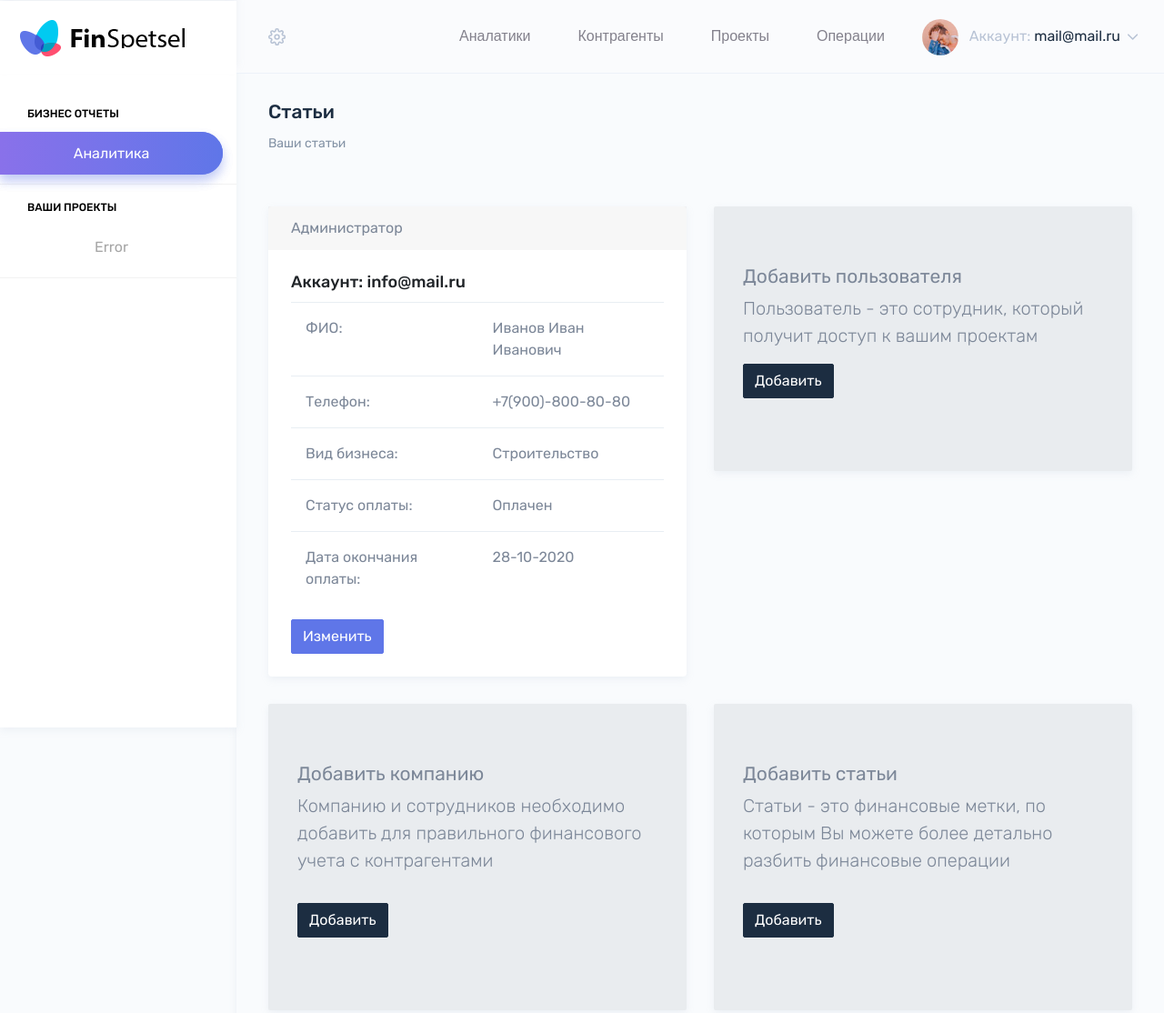
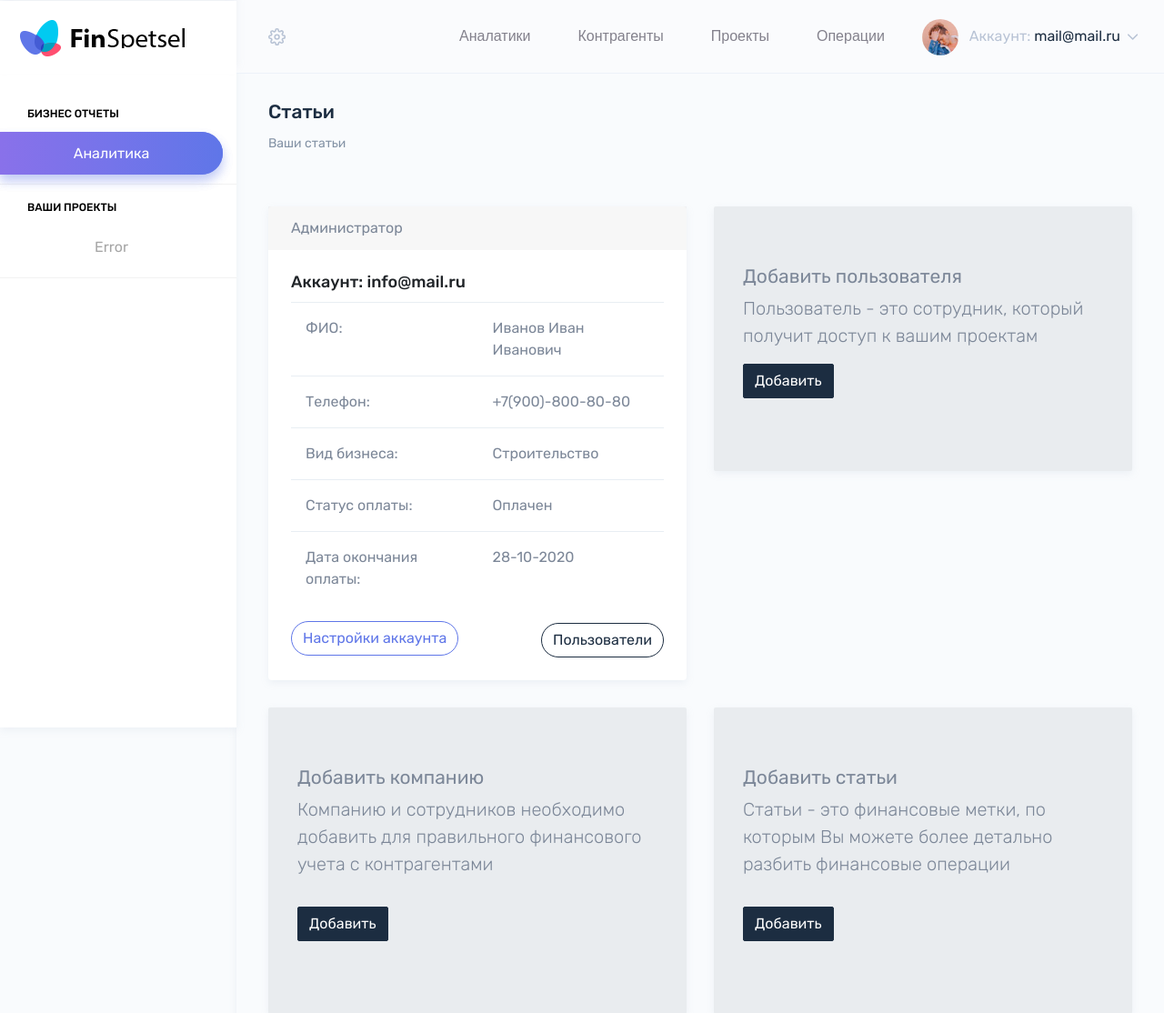
Before and after one commit to MkTverHub/FinsProject, a Spring Boot app: page /UserSettings in a window 1280 px wide. Shown: the top 1114 px of the page at 91% size. Run offline with Spring Boot 4, Linux system fonts and the light colour scheme; the visitor is signed in with stand-in values (Sample User, id 1); data that the repository does not hold is empty; some of the project's set-up classes (security, data sources, template engines, error pages and the like) are left out, and stand-ins take their place; some libraries are stand-ins or nearby versions.

Commit message:
U likimiks

```diff
--- a/basicFins/src/main/resources/templates/Fins_Account_Settings.html
+++ b/basicFins/src/main/resources/templates/Fins_Account_Settings.html
@@ -83,7 +83,10 @@
                                     </tr>
                                 </tbody>
                                 </table>
-                            <a href="javascript:void(0)" class="btn btn-primary">Изменить</a>
+                                <div class="d-flex d-lg-flex d-md-block align-items-center">
+                                    <div class="font-weight-normal mb-0 w-100 text-truncate"><button type="submit" class="btn waves-effect waves-light btn-rounded btn-outline-info">Настройки аккаунта</button></div>
+                                    <div class="ml-auto mt-md-1"><button type="submit" class="btn waves-effect waves-light btn-rounded btn-outline-dark">Пользователи</button></div>
+                                </div>
                         </div>
                     </div>
                     <!-- Card -->
```
